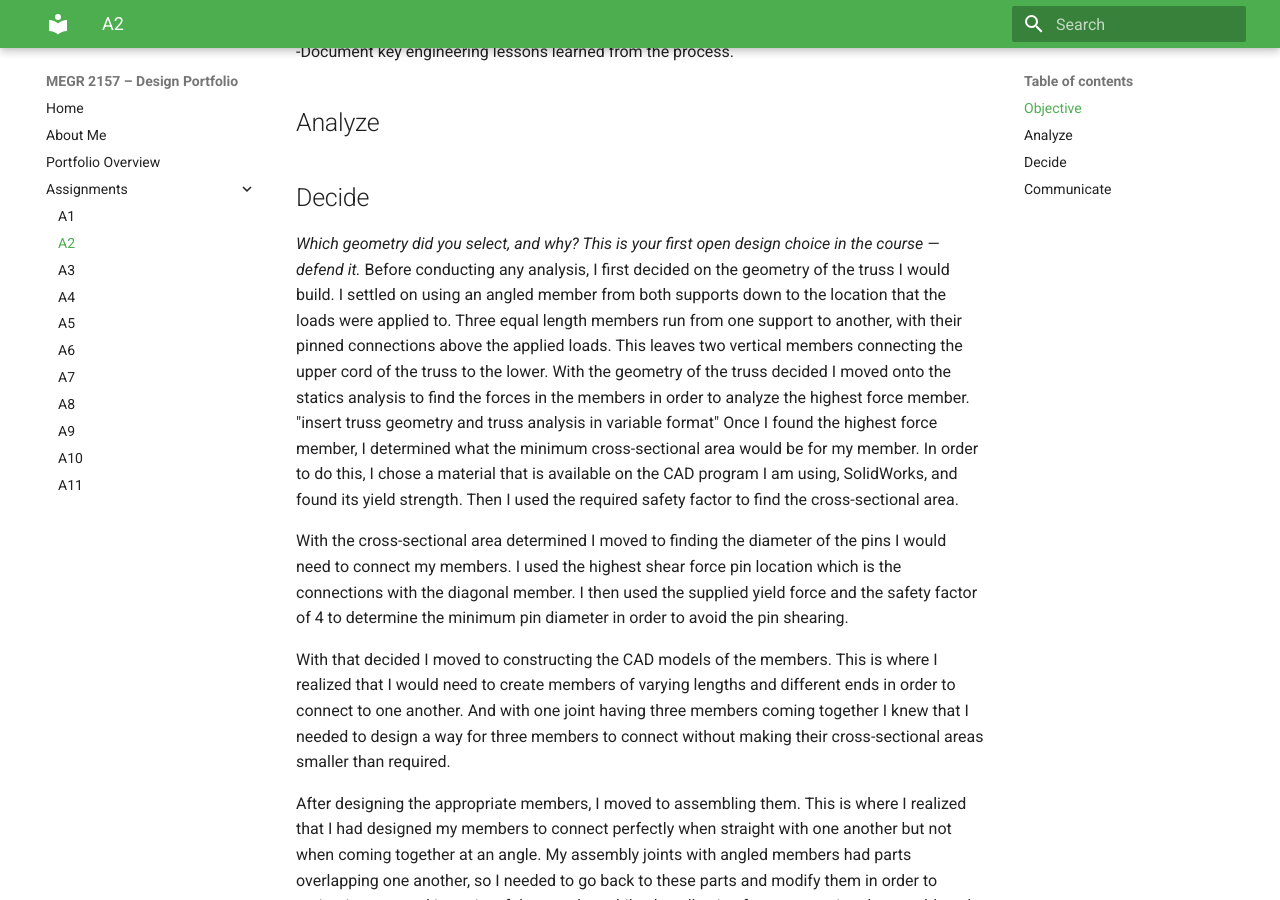
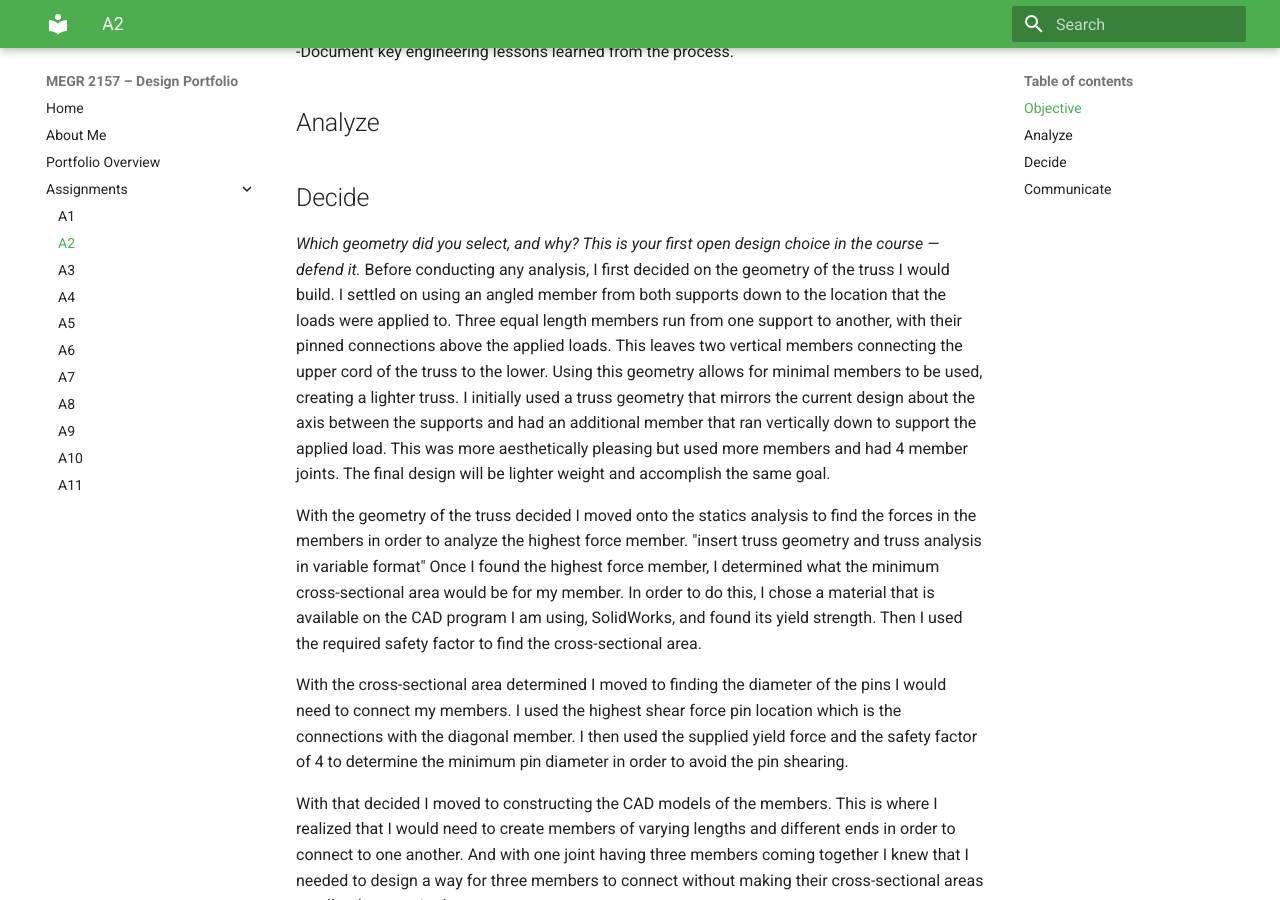
Before and after one commit to Taylor-Rockefeller-Portfolio/megr2157-portfolio, an MkDocs documentation site: the page built from docs/assignments/A02/index.md, in a window 1280 px wide and 900 px high, scrolled down 524 px. Built offline with MkDocs 1.6.1 and Material for MkDocs 9.7.7, drawn with Linux system fonts in a browser that asks for light colours.

Commit message:
Enhance truss geometry explanation and analysis steps
Expanded on the geometry selection rationale for the truss design, emphasizing the benefits of the final design over the initial aesthetic choice. Clarified the subsequent steps in the statics analysis and material selection process.

```diff
--- a/docs/assignments/A02/index.md
+++ b/docs/assignments/A02/index.md
@@ -24,7 +24,9 @@
 
 ## Decide
 _Which geometry did you select, and why? This is your first open design choice in the course — defend it._
-Before conducting any analysis, I first decided on the geometry of the truss I would build. I settled on using an angled member from both supports down to the location that the loads were applied to. Three equal length members run from one support to another, with their pinned connections above the applied loads. This leaves two vertical members connecting the upper cord of the truss to the lower. With the geometry of the truss decided I moved onto the statics analysis to find the forces in the members in order to analyze the highest force member.
+Before conducting any analysis, I first decided on the geometry of the truss I would build. I settled on using an angled member from both supports down to the location that the loads were applied to. Three equal length members run from one support to another, with their pinned connections above the applied loads. This leaves two vertical members connecting the upper cord of the truss to the lower. Using this geometry allows for minimal members to be used, creating a lighter truss. I initially used a truss geometry that mirrors the current design about the axis between the supports and had an additional member that ran vertically down to support the applied load. This was more aesthetically pleasing but used more members and had 4 member joints. The final design will be lighter weight and accomplish the same goal.
+
+With the geometry of the truss decided I moved onto the statics analysis to find the forces in the members in order to analyze the highest force member.
 "insert truss geometry and truss analysis in variable format"
 Once I found the highest force member, I determined what the minimum cross-sectional area would be for my member. In order to do this, I chose a material that is available on the CAD program I am using, SolidWorks, and found its yield strength. Then I used the required safety factor to find the cross-sectional area.
 
```
